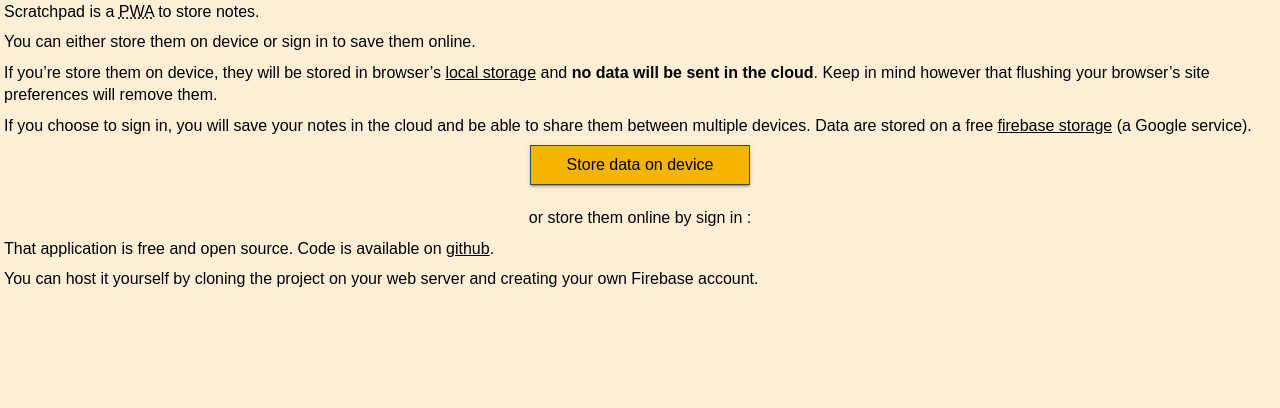
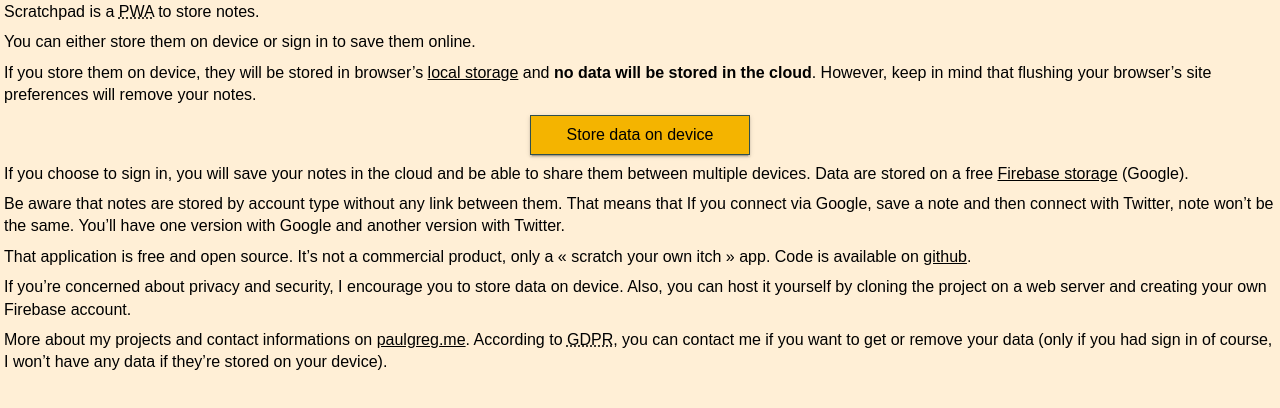
Before and after one commit to paulgreg/scratchpad, a plain HTML site: page index.html in a window 1280 px wide. Shown: the part 56-464 px from the top of the page. Drawn offline with Linux system fonts and the light colour scheme.

Commit message:
Update explanations

```diff
--- a/index.html
+++ b/index.html
@@ -33,37 +33,52 @@
       </p>
       <p>You can either store them on device or sign in to save them online.</p>
       <p>
-        If you’re store them on device, they will be stored in browser’s
+        If you store them on device, they will be stored in browser’s
         <a
           rel="noopener"
           href="https://developer.mozilla.org/en-US/docs/Web/API/Window/localStorage"
           >local storage</a
         >
-        and <strong>no data will be sent in the cloud</strong>. Keep in mind
-        however that flushing your browser’s site preferences will remove them.
+        and <strong>no data will be stored in the cloud</strong>. However, keep
+        in mind that flushing your browser’s site preferences will remove your
+        notes.
+      </p>
+      <p class="center">
+        <button id="storeLocallyButton">Store data on device</button>
       </p>
       <p>
         If you choose to sign in, you will save your notes in the cloud and be
         able to share them between multiple devices. Data are stored on a free
         <a rel="noopener" href="https://firebase.google.com/"
-          >firebase storage</a
+          >Firebase storage</a
         >
-        (a Google service).
+        (Google).
       </p>
-      <p class="center">
-        <button id="storeLocallyButton">Store data on device</button>
-      </p>
-      <p class="choice center">or store them online by sign in :</p>
       <div id="firebaseui-auth"></div>
       <p>
-        That application is free and open source. Code is available on
+        Be aware that notes are stored by account type without any link between
+        them. That means that If you connect via Google, save a note and then
+        connect with Twitter, note won’t be the same. You’ll have one version
+        with Google and another version with Twitter.
+      </p>
+      <p>
+        That application is free and open source. It’s not a commercial product,
+        only a « scratch your own itch » app. Code is available on
         <a rel="noopener" href="https://github.com/paulgreg/scratchpad"
           >github</a
         >.
       </p>
       <p>
-        You can host it yourself by cloning the project on your web server and
-        creating your own Firebase account.
+        If you’re concerned about privacy and security, I encourage you to store
+        data on device. Also, you can host it yourself by cloning the project on
+        a web server and creating your own Firebase account.
+      </p>
+      <p>
+        More about my projects and contact informations on
+        <a href="https://paulgreg.me/">paulgreg.me</a>. According to
+        <abbr title="General Data Protection Regulation">GDPR</abbr>, you can
+        contact me if you want to get or remove your data (only if you had sign
+        in of course, I won’t have any data if they’re stored on your device).
       </p>
     </div>
     <div class="main">
```
